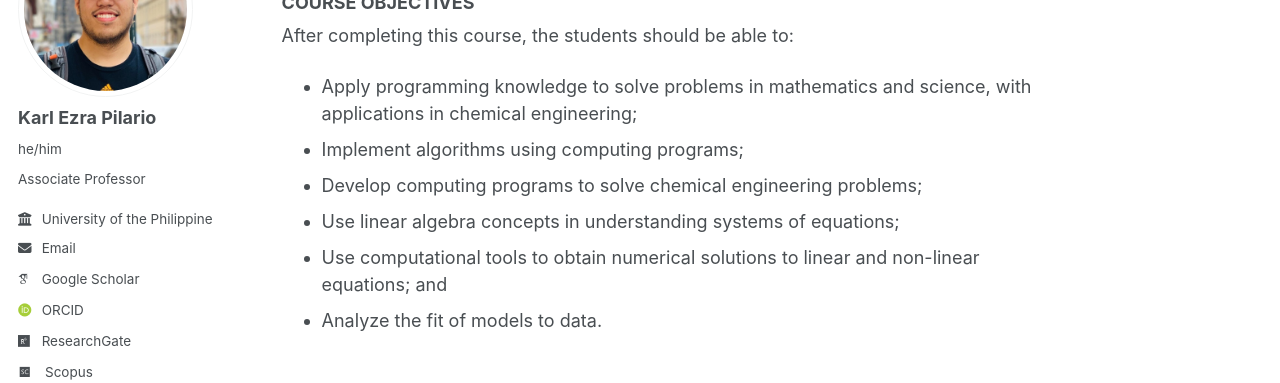
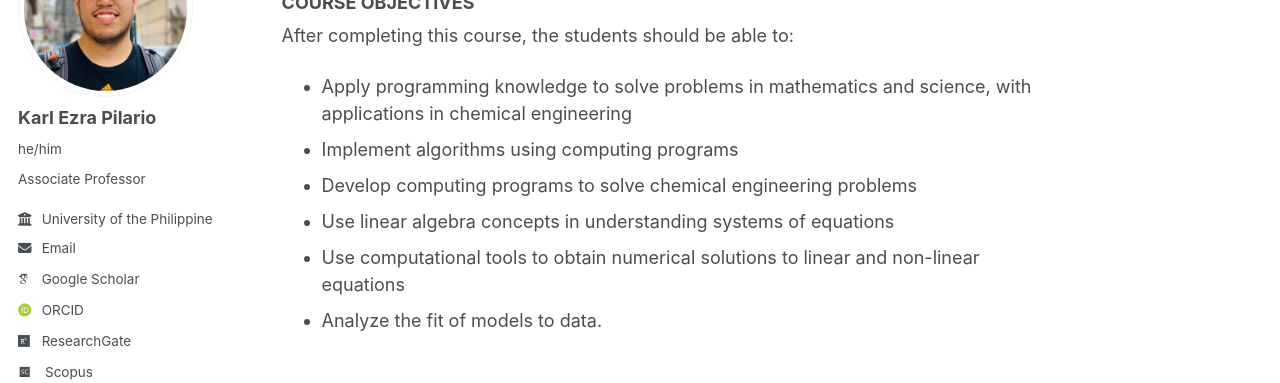
Before and after one commit to kspilario/kspilario.github.io, a Jekyll site: the page built from _teaching/cheme105.md, in a window 1280 px wide and 900 px high, scrolled down 332 px. Shown: the part 184-567 px from the top of the window. Built offline with Jekyll 4.4.1, drawn with Linux system fonts in a browser that asks for light colours; some web fonts are replaced.

Commit message:
Update cheme105.md

```diff
--- a/_teaching/cheme105.md
+++ b/_teaching/cheme105.md
@@ -15,9 +15,9 @@ Introduction to programming as a computational tool; matrix algebra; analytical
 
 ### COURSE OBJECTIVES
 After completing this course, the students should be able to:
-* Apply programming knowledge to solve problems in mathematics and science, with applications in chemical engineering;
-* Implement algorithms using computing programs;
-* Develop computing programs to solve chemical engineering problems;
-* Use linear algebra concepts in understanding systems of equations;
-* Use computational tools to obtain numerical solutions to linear and non-linear equations; and
+* Apply programming knowledge to solve problems in mathematics and science, with applications in chemical engineering
+* Implement algorithms using computing programs
+* Develop computing programs to solve chemical engineering problems
+* Use linear algebra concepts in understanding systems of equations
+* Use computational tools to obtain numerical solutions to linear and non-linear equations
 * Analyze the fit of models to data.
```
